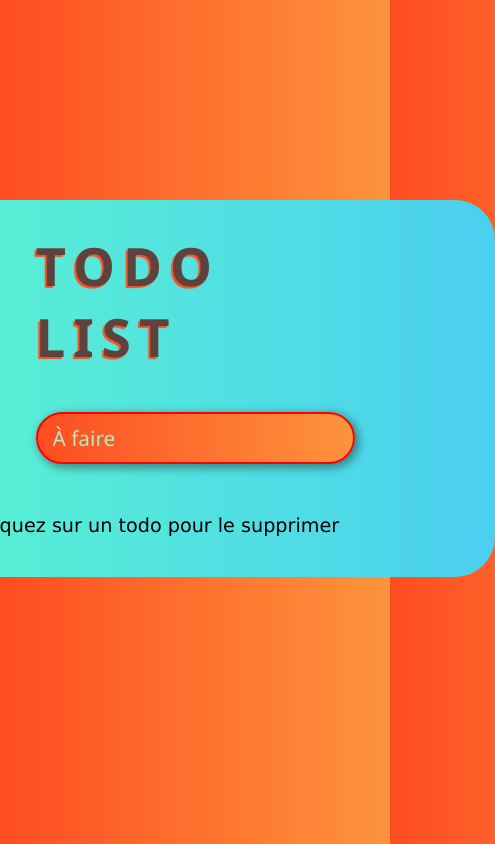
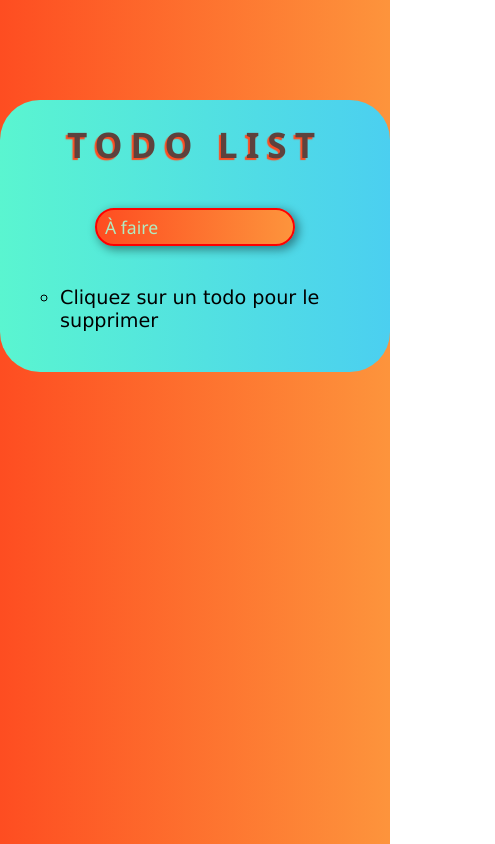
Before and after one commit to ThibaultG94/TP6---Todo-List, a plain HTML site: page index.html in a window 390 px wide. Shown: the whole page, 495 px wide, since content can reach past the window. Drawn offline with Linux system fonts and the light colour scheme.

Commit message:
responsive css

```diff
--- a/style.css
+++ b/style.css
@@ -7,14 +7,14 @@
 }
 
 body {
-    background: linear-gradient(to right, #FE4D21, #FD943C);
+	background: linear-gradient(to right, #fe4d21, #fd943c);
 	min-height: 100vh;
 	display: flex;
 	justify-content: center;
 }
 
 .container {
-    background: linear-gradient(to right, #5AF5D0, #4BCFF0);
+	background: linear-gradient(to right, #5af5d0, #4bcff0);
 	height: 100%;
 	border-radius: 40px;
 	margin-top: 200px;
@@ -26,8 +26,8 @@ body {
 
 h1 {
 	text-transform: uppercase;
-    color: #5E423D;
-    text-shadow: -2px 2px 1px #FE4D21;
+	color: #5e423d;
+	text-shadow: -2px 2px 1px #fe4d21;
 	font-size: 3.3rem;
 	letter-spacing: 8px;
 	margin-bottom: 40px;
@@ -38,10 +38,10 @@ form {
 }
 
 input {
-    background: linear-gradient(to right, #FE4D21, #FD943C);
+	background: linear-gradient(to right, #fe4d21, #fd943c);
 	font-size: 1.3rem;
 	padding: 10px 0 10px 15px;
-    color: #B0ECC2;
+	color: #b0ecc2;
 	border-radius: 50px;
 	margin: 0 auto;
 	border: 2px solid rgb(255, 0, 0);
@@ -55,7 +55,7 @@ input:focus {
 
 input::placeholder {
 	/* color: rgba(255, 255, 255, 0.8); */
-    color: #B0ECC2;
+	color: #b0ecc2;
 }
 
 ul {
@@ -67,7 +67,8 @@ li {
 	font-size: 1.2rem;
 	list-style-type: circle;
 	margin-bottom: 15px;
-    font-family: 'Lucida Sans', 'Lucida Sans Regular', 'Lucida Grande', 'Lucida Sans Unicode', Geneva, Verdana, sans-serif;
+	font-family: 'Lucida Sans', 'Lucida Sans Regular', 'Lucida Grande',
+		'Lucida Sans Unicode', Geneva, Verdana, sans-serif;
 	cursor: pointer;
 	animation: anim 1s forwards;
 }
@@ -81,8 +82,8 @@ ul li:after {
 }
 
 ul li:hover::after {
-    content: " (terminé)";
-    color: #FE4D21;
+	content: ' (terminé)';
+	color: #fe4d21;
 	font-style: italic;
 	font-size: 1rem;
 	animation: anim 500ms forwards;
@@ -103,9 +104,83 @@ li.checked::after {
 }
 
 li.checked:hover::after {
-    content: " (supprimer)";
-    color: #FE4D21;
+	content: ' (supprimer)';
+	color: #fe4d21;
 	font-style: italic;
 	font-size: 1rem;
 	animation: anim 500ms forwards;
 }
+
+/*********************** RESPONSIVE *************************/
+@media screen and (max-width: 1024px) {
+	.container {
+		margin-top: 150px;
+	}
+
+	.form-container {
+		padding: 25px 120px;
+	}
+
+	h1 {
+		font-size: 3rem;
+	}
+}
+
+@media screen and (max-width: 768px) {
+	.container {
+		margin-top: 100px;
+	}
+
+	.form-container {
+		padding: 20px 60px;
+	}
+
+	h1 {
+		font-size: 2.7rem;
+	}
+
+	ul {
+		margin: 0 0 40px 60px;
+	}
+}
+
+@media screen and (max-width: 425px) {
+	.form-container {
+		padding: 20px 10px;
+	}
+
+	h1 {
+		font-size: 2.2rem;
+		text-align: center;
+	}
+
+	ul {
+		margin: 0 0 40px 60px;
+	}
+
+	input {
+		font-size: 1.1rem;
+		padding: 5px 0 5px 8px;
+		margin-bottom: 20px;
+		width: 200px;
+	}
+}
+
+@media screen and (max-width: 375px) {
+	.form-container {
+		padding: 10px 5px;
+	}
+
+	h1 {
+		font-size: 2rem;
+	}
+
+	ul {
+		margin: 0 0 40px 50px;
+	}
+
+	input {
+		font-size: 1rem;
+		width: 150px;
+	}
+}
```
Lines whose indentation alone changed are shown as unchanged.
